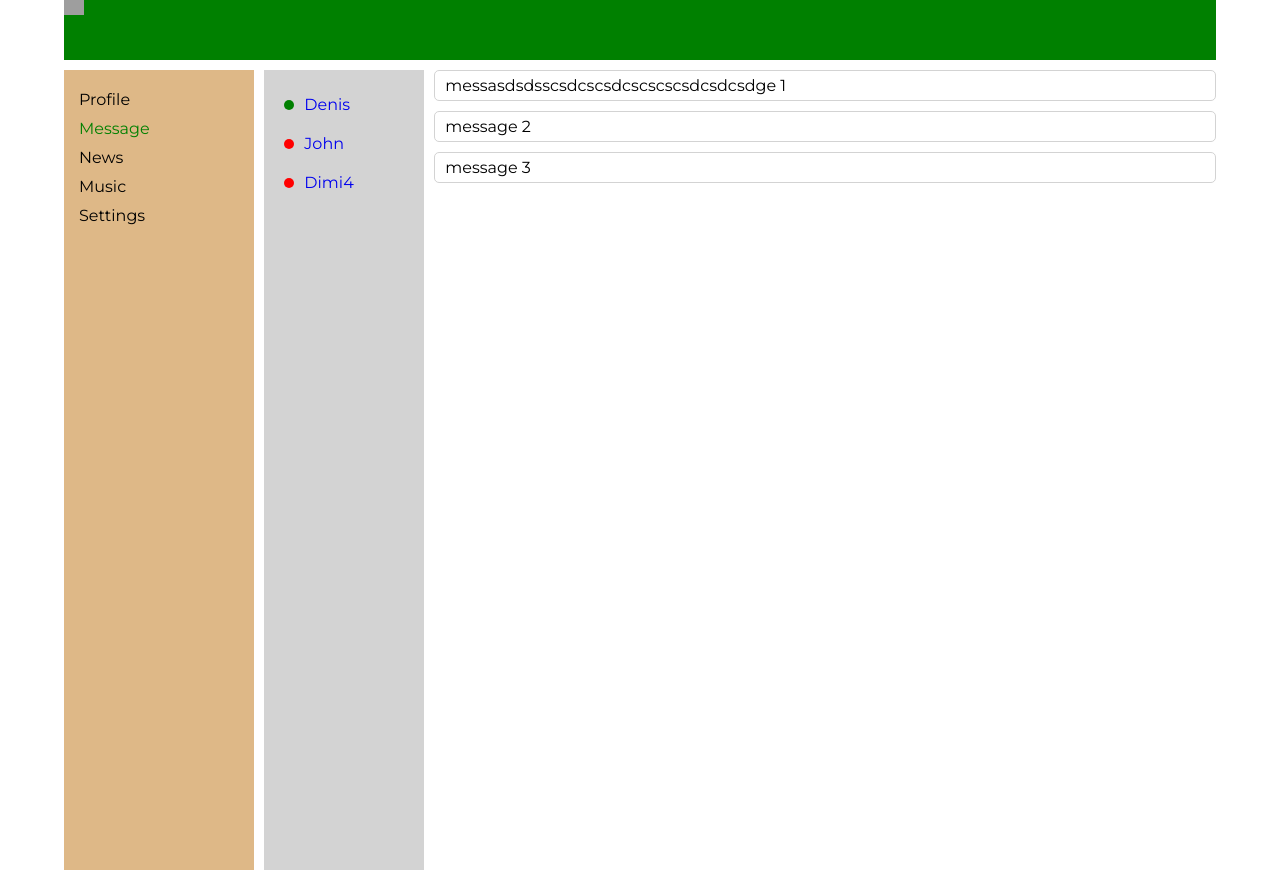
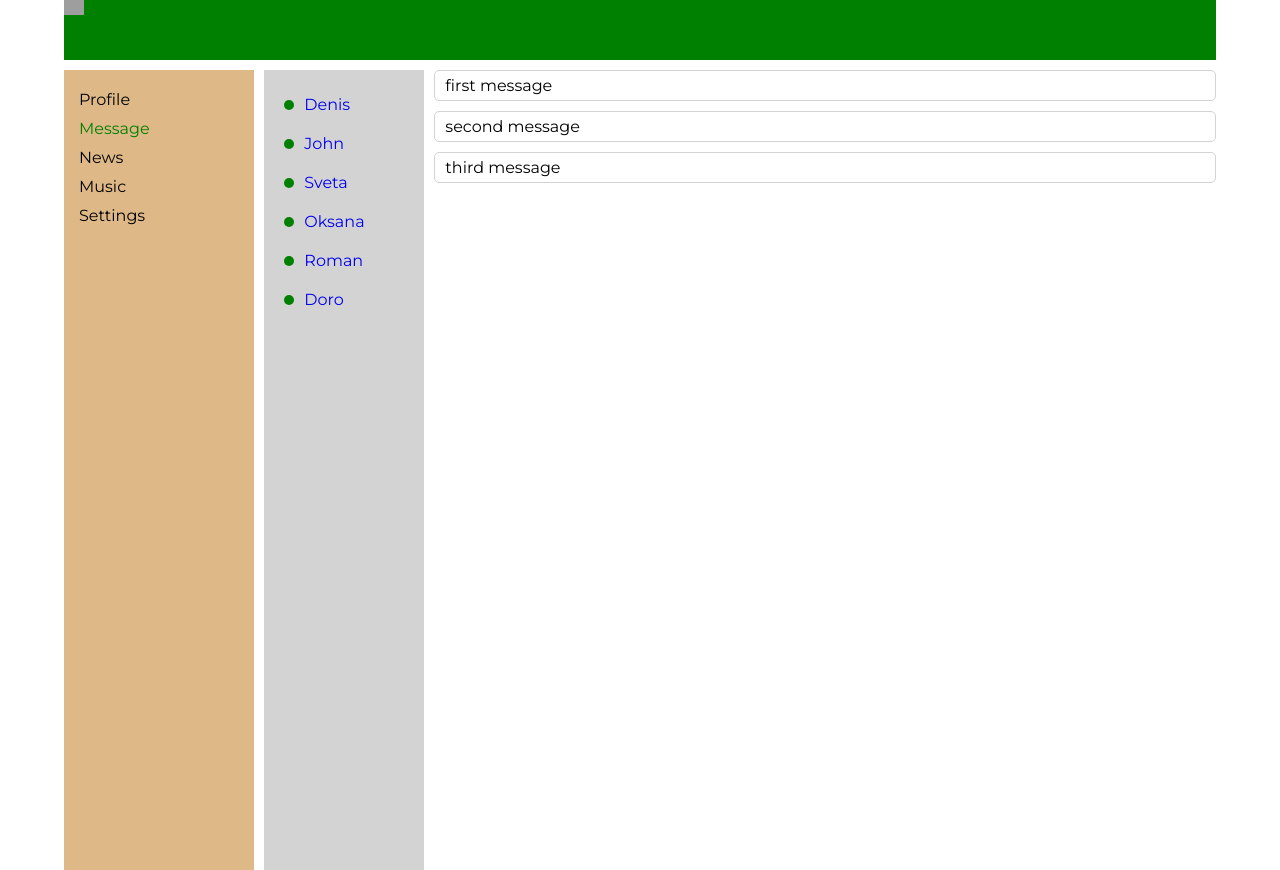
Before and after one commit to den777kaz/SocialNetwork-React, a React (Create React App) app: page /dialogs in a window 1280 px wide. Built offline with nearby package versions, Linux system fonts and the light colour scheme; grey boxes are pictures that could not be loaded.

Commit message:
23. Уроки React JS (props для Диалогов)

```diff
--- a/src/components/dialogs/Dialogs.jsx
+++ b/src/components/dialogs/Dialogs.jsx
@@ -2,28 +2,41 @@ import React from 'react';
 import style from './Dialogs.module.css';
 import {NavLink}  from 'react-router-dom';
 
+const Dialog = (props) => {
+  let name = props.name;
+  let path = "/dialogs/" + props.id;
+
+  return (
+    <div className={`${style.dialog} ${style.active}`}>
+      <span className={`${style.status} ${style.active}`}></span>
+      <NavLink to={path} >{name}</NavLink>
+    </div>
+  )
+}
+
+const Message = (props) => {
+  return (
+
+      <div className={style.message}>{props.message}</div>
+
+  )
+}
 
 const Dialogs = () => {
   return (
    <div className={style.dialogs}>
      <div className={style.dialogs_items}>
-       <div className={`${style.dialog} ${style.active}`}>
-         <span className={`${style.status} ${style.active}`}></span>
-         <NavLink to="/dialogs/1" >Denis</NavLink>
-       </div>
-       <div className={style.dialog}>
-         <span className={style.status}></span>
-         <NavLink to="/dialogs/2" >John</NavLink>
-       </div>
-       <div className={style.dialog}>
-         <span className={style.status}></span>
-         <NavLink to="/dialogs/3" >Dimi4</NavLink>
-       </div>
+      <Dialog name={"Denis"} id={"1"} />
+      <Dialog name={"John"} id={"2"} />
+      <Dialog name={"Sveta"} id={"3"} />
+      <Dialog name={"Oksana"} id={"4"} />
+      <Dialog name={"Roman"} id={"5"} />
+      <Dialog name={"Doro"} id={"6"} />
      </div>
      <div className={style.messages}>
-       <div className={style.message}> messasdsdsscsdcscsdcscscscsdcsdcsdge 1</div>
-       <div className={style.message}> message 2</div>
-       <div className={style.message}> message 3</div>
+       <Message message={"first message"} />
+       <Message message={"second message"} />
+       <Message message={"third message"} />
      </div>
    </div>
   )
--- a/src/components/profile/Profile.jsx
+++ b/src/components/profile/Profile.jsx
@@ -1,6 +1,7 @@
 import React from 'react';
 import style from './Profile.module.css'
 import MyPosts from "./myPosts/MyPosts";
+import Info from "./info/Info";
 
 const Profile = () => {
   return (
@@ -9,21 +10,8 @@ const Profile = () => {
         <img src="https://specials-images.forbesimg.com/imageserve/5ebed2cc142a910006474ad8/960x0.jpg?fit=scale" alt=""/>
       </div>
       <div>
-        <div className={style.person}>
-          <div className={style.avatar}>
-            <img src="https://www.mlive.com/resizer/WHw98KiEZAbpKg2rrlK1fiDBm98=/450x0/smart/cloudfront-us-east-1.images.arcpublishing.com/advancelocal/ETSJBFFEBNBCDG6BVGJWPZMVPI.jpg" alt="avatar"/>
-          </div>
-          <div className={style.desc}>
-            <h1>Denis Kazakov</h1>
-            <ul>
-              <li className={style.item}><span>Date Birth:</span> 19 April</li>
-              <li className={style.item}><span>City:</span> Mannheim</li>
-              <li className={style.item}><span>Education:</span> TTU</li>
-              <li className={style.item}><span>Website:</span> www.google.com</li>
-            </ul>
-          </div>
-        </div>
-        <MyPosts/>
+        <Info />
+        <MyPosts />
       </div>
     </div>
   )
--- /dev/null
+++ b/src/components/profile/info/Info.jsx
@@ -0,0 +1,27 @@
+import React from 'react';
+import style from './Info.module.css'
+
+
+const Info = () => {
+  return (
+      <div>
+        <div className={style.person}>
+          <div className={style.avatar}>
+            <img src="https://www.mlive.com/resizer/WHw98KiEZAbpKg2rrlK1fiDBm98=/450x0/smart/cloudfront-us-east-1.images.arcpublishing.com/advancelocal/ETSJBFFEBNBCDG6BVGJWPZMVPI.jpg" alt="avatar"/>
+          </div>
+          <div className={style.desc}>
+            <h1>Denis Kazakov</h1>
+            <ul>
+              <li className={style.item}><span>Date Birth:</span> 19 April</li>
+              <li className={style.item}><span>City:</span> Mannheim</li>
+              <li className={style.item}><span>Education:</span> TTU</li>
+              <li className={style.item}><span>Website:</span> www.google.com</li>
+            </ul>
+          </div>
+        </div>
+      </div>
+  )
+}
+
+
+export default Info;
--- /dev/null
+++ b/src/components/profile/info/Info.module.css
@@ -0,0 +1,32 @@
+
+.head img {
+  width: 100%;
+  height: 100px;
+  object-fit: cover;
+
+}
+.person {
+  display: flex;
+  width: 100%;
+  margin-top: 20px;
+  align-items: center;
+}
+.avatar {
+  width: 30%;
+  margin-right: 20px;
+}
+.avatar img {
+  width: 100%;
+  height: 100%;
+  object-fit: cover;
+  object-position: center;
+}
+
+.item {
+  list-style: none;
+  margin-bottom: 5px;
+}
+.item span {
+  font-weight: bold;
+
+}
```
